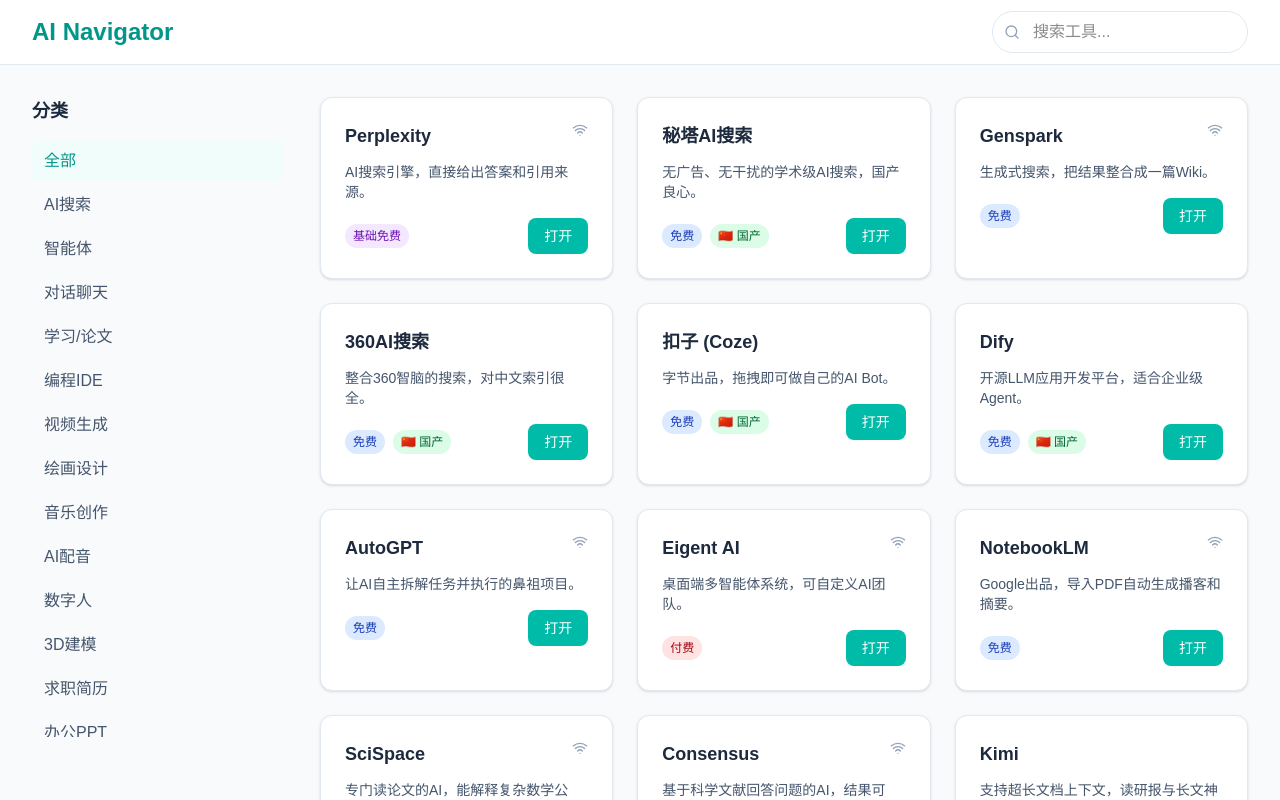
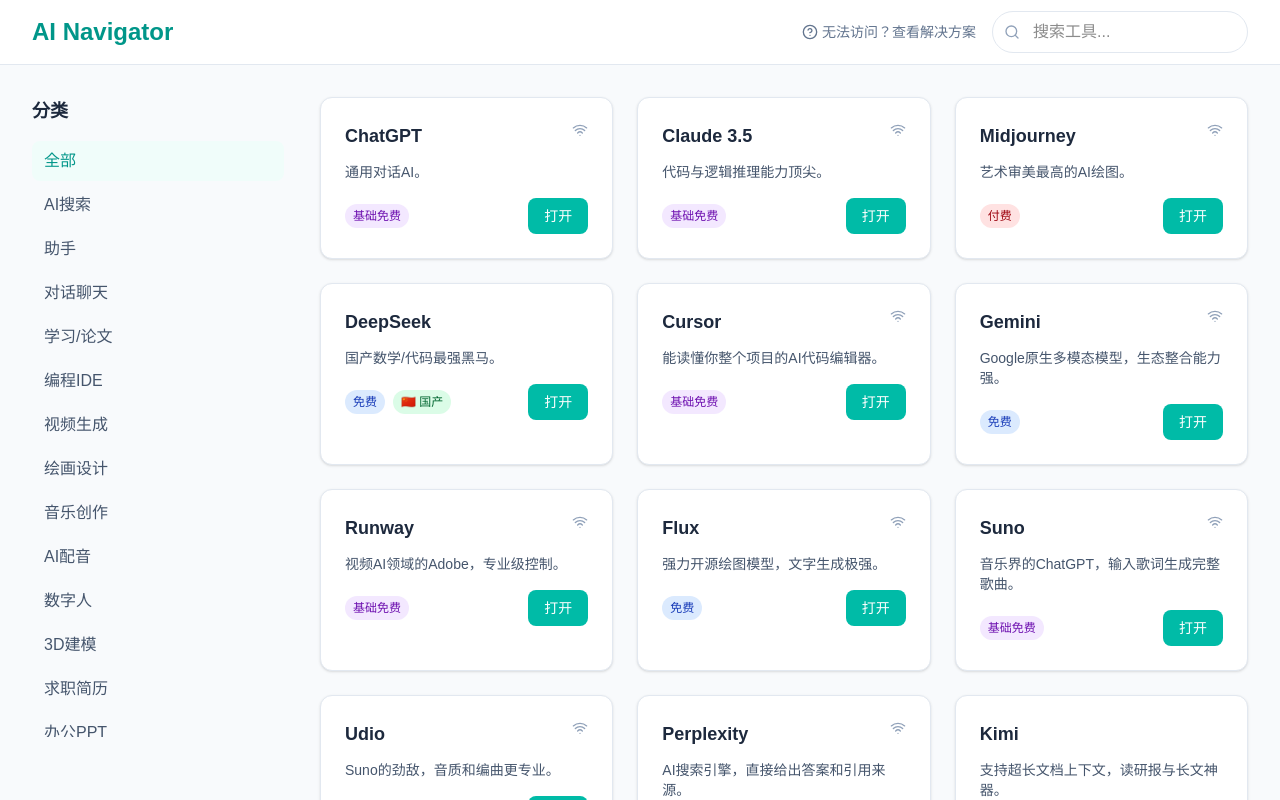
Before and after one commit to Sherlock-Shuang/AI-navigator, a Next.js app: page / in a window 1280 px wide. Shown: the top 800 px of the page. Built offline with nearby package versions, Linux system fonts and the light colour scheme.

Commit message:
做了一些更改

```diff
--- a/src/app/page.tsx
+++ b/src/app/page.tsx
@@ -10,7 +10,7 @@
 
 const categoryLabels: Record<Category, string> = {
   Search: 'AI搜索',
-  Agent: '智能体',
+  Agent: '助手',
   Chat: '对话聊天',
   Learning: '学习/论文',
   Coding: '编程IDE',
@@ -33,11 +33,33 @@
   const [selectedCategory, setSelectedCategory] = useState<'全部' | Category>("全部");
   const [showModal, setShowModal] = useState(false);
 
+  const popularity: Record<string, number> = {
+    chatgpt: 100,
+    claude: 95,
+    midjourney: 90,
+    deepseek: 88,
+    cursor: 85,
+    gemini: 84,
+    runway: 80,
+    flux: 78,
+    suno: 76,
+    udio: 75,
+    perplexity: 74,
+    kimi: 72,
+    doubao: 71,
+    jimeng: 70,
+  };
+
   const filteredTools = TOOLS_DATA.filter(tool => {
     const matchesSearch = tool.name.toLowerCase().includes(searchTerm.toLowerCase()) ||
                          tool.desc.toLowerCase().includes(searchTerm.toLowerCase());
     const matchesCategory = selectedCategory === "全部" || tool.category === selectedCategory;
     return matchesSearch && matchesCategory;
+  }).sort((a, b) => {
+    const sa = popularity[a.id] ?? 0;
+    const sb = popularity[b.id] ?? 0;
+    if (sa !== sb) return sb - sa;
+    return a.name.localeCompare(b.name);
   });
 
   const handleVisitTool = (url: string) => {
@@ -51,6 +73,16 @@
         <div className="max-w-7xl mx-auto px-4 sm:px-6 lg:px-8">
           <div className="flex items-center justify-between h-16">
             <h1 className="text-2xl font-bold text-teal-600">AI Navigator</h1>
+            <div className="flex items-center gap-4">
+              <a
+                href="https://ccn3midetoxm.feishu.cn/wiki/VgJyw9bdQiTkjQk4nNOcA1kCnhN"
+                className="inline-flex items-center gap-1 text-slate-500 hover:text-teal-600 text-sm transition-colors"
+                target="_blank"
+                rel="noopener noreferrer"
+              >
+                <HelpCircle className="w-4 h-4" />
+                无法访问？查看解决方案
+              </a>
               <div className="relative">
                 <Search className="absolute left-3 top-1/2 transform -translate-y-1/2 text-slate-400 w-4 h-4" />
                 <input
@@ -60,6 +92,7 @@
                   onChange={(e) => setSearchTerm(e.target.value)}
                   className="pl-10 pr-4 py-2 w-64 border border-slate-200 rounded-full focus:outline-none focus:ring-2 focus:ring-teal-500 focus:border-transparent"
                 />
+              </div>
             </div>
           </div>
         </div>
@@ -137,6 +170,8 @@
                         <button
                           onClick={() => setShowModal(true)}
                           className="text-slate-400 hover:text-teal-500 transition-colors"
+                          aria-label="无法访问？查看解决方案"
+                          title="无法访问？查看解决方案"
                         >
                           <Wifi className="w-4 h-4" />
                         </button>
--- a/src/data/tools.ts
+++ b/src/data/tools.ts
@@ -42,6 +42,7 @@
   { id: 'scispace', name: 'SciSpace', desc: '专门读论文的AI，能解释复杂数学公式。', category: 'Learning', url: 'https://typeset.io', tags: ['Freemium', 'Proxy'] },
   { id: 'consensus', name: 'Consensus', desc: '基于科学文献回答问题的AI，结果可查。', category: 'Learning', url: 'https://consensus.app', tags: ['Freemium', 'Proxy'] },
   { id: 'kimi', name: 'Kimi', desc: '支持超长文档上下文，读研报与长文神器。', category: 'Learning', url: 'https://kimi.moonshot.cn', tags: ['Free', 'Domestic'] },
+  { id: 'alphaxiv', name: 'AlphaXiv', desc: 'Open discussion layer for arXiv papers.', category: 'Learning', url: 'https://alphaxiv.org', tags: ['Research', 'Paper Reading', 'Community'] },
 
   // --- 👤 Digital Human ---
   { id: 'heygen', name: 'HeyGen', desc: '数字人视频生成，口型同步率极高。', category: 'DigitalHuman', url: 'https://www.heygen.com', tags: ['Paid', 'Proxy'] },
@@ -90,6 +91,7 @@
   { id: 'sora', name: 'Sora', desc: 'OpenAI王炸级视频生成（暂未公测）。', category: 'Video', url: 'https://openai.com/sora', tags: ['Paid', 'Proxy'] },
   { id: 'runway', name: 'Runway', desc: '视频AI领域的Adobe，专业级控制。', category: 'Video', url: 'https://runwayml.com', tags: ['Freemium', 'Proxy'] },
   { id: 'keling', name: '可灵 AI', desc: '国产视频生成效果第一梯队。', category: 'Video', url: 'https://keling.ai', tags: ['Freemium', 'Domestic'] },
+  { id: 'veo', name: 'Veo 3.0', desc: "Google's most capable video generation model with native audio.", category: 'Video', url: 'https://deepmind.google/models/veo/', tags: ['Google', 'Video Gen', 'Native Audio', 'Proxy'] },
 
   // --- 🎨 Image ---
   { id: 'midjourney', name: 'Midjourney', desc: '艺术审美最高的AI绘图。', category: 'Image', url: 'https://www.midjourney.com', tags: ['Paid', 'Proxy'] },
```
Lines whose indentation alone changed are shown as unchanged.
